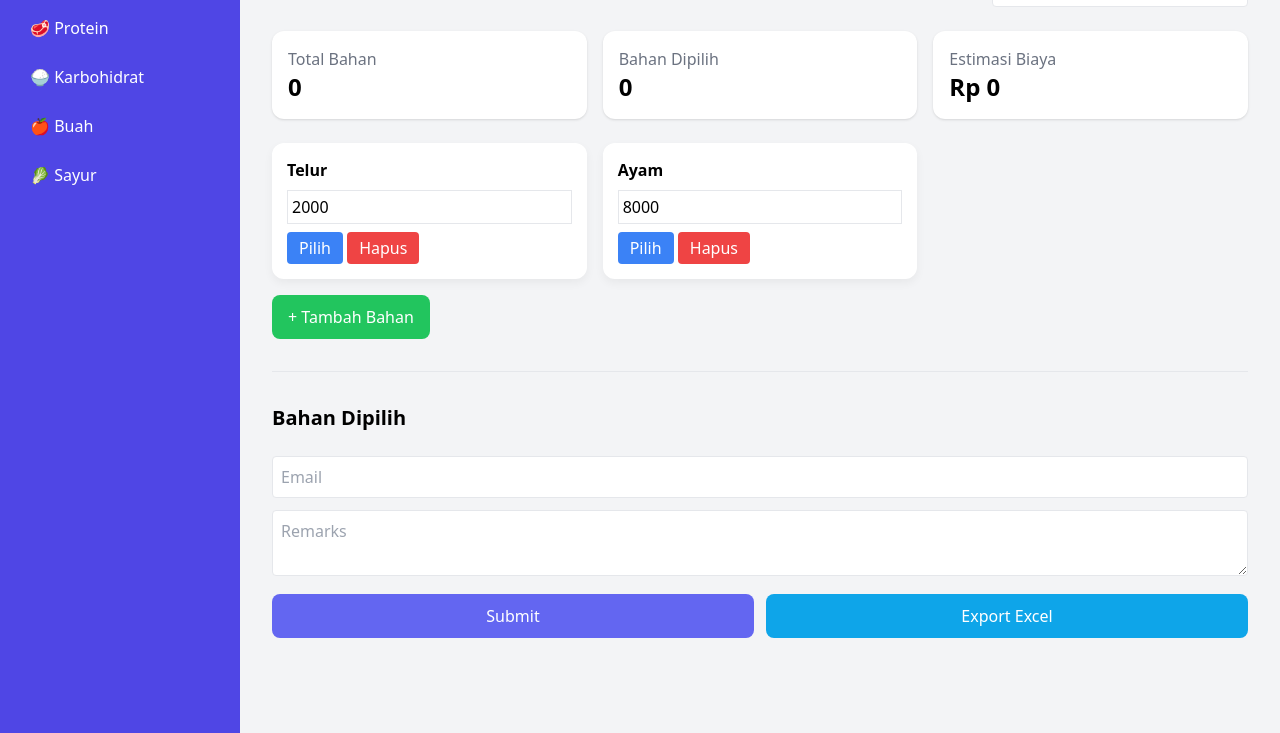
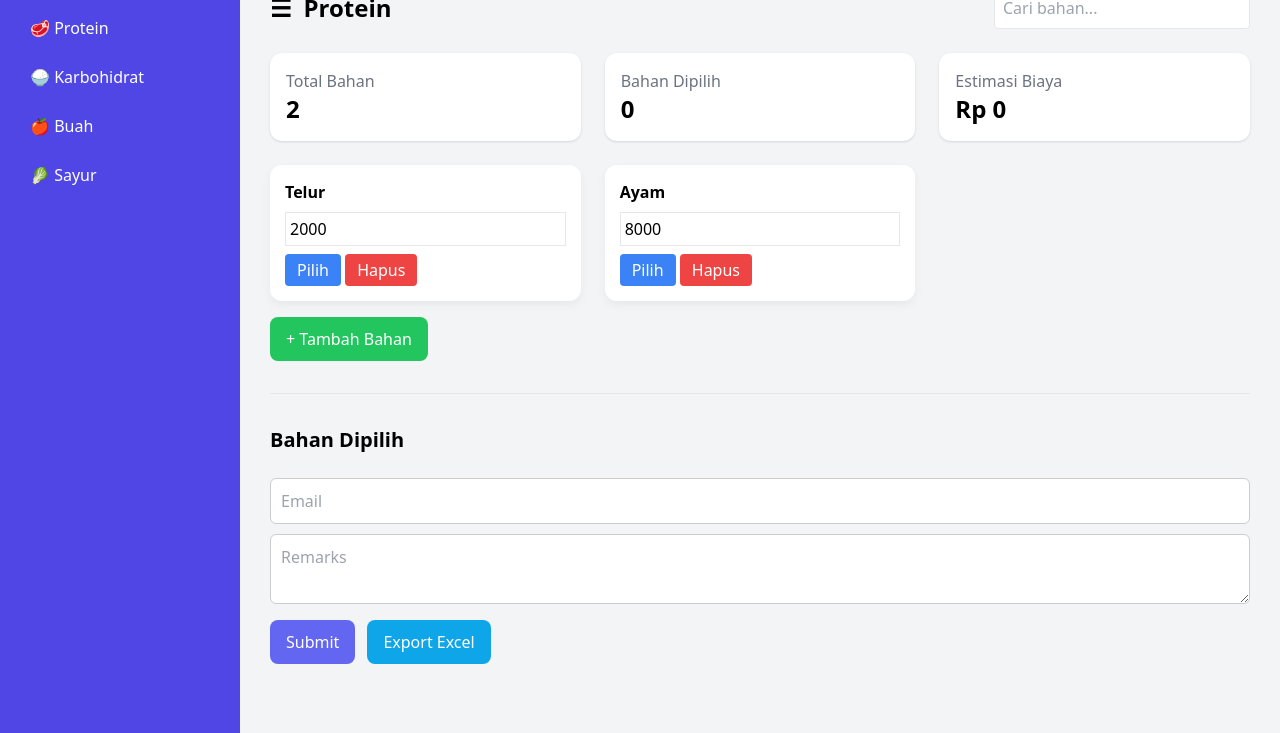
Before and after one commit to Andromedha123/Request-item, a website: page index.html in a window 1280 px wide. Shown: the part 67-800 px from the top of the page. Drawn offline with nearby package versions, Linux system fonts and the light colour scheme.

Commit message:
update product cart

```diff
--- a/index.html
+++ b/index.html
@@ -19,7 +19,7 @@ href="https://cdnjs.cloudflare.com/ajax/libs/animate.css/4.1.1/animate.min.css"/
 
 <body class="bg-gray-100 font-sans">
 
-<div class="flex min-h-screen">
+<div class="flex h-screen overflow-hidden">
 
 <!-- SIDEBAR -->
 <div id="sidebar" class="sidebar">
@@ -28,7 +28,7 @@ href="https://cdnjs.cloudflare.com/ajax/libs/animate.css/4.1.1/animate.min.css"/
 
 <ul>
 
-<li onclick="showCategory('protein')" class="menu">🥩 Protein</li>
+<li onclick="showCategory('protein')" class="menu active">🥩 Protein</li>
 <li onclick="showCategory('karbo')" class="menu">🍚 Karbohidrat</li>
 <li onclick="showCategory('buah')" class="menu">🍎 Buah</li>
 <li onclick="showCategory('sayur')" class="menu">🥬 Sayur</li>
@@ -38,19 +38,23 @@ href="https://cdnjs.cloudflare.com/ajax/libs/animate.css/4.1.1/animate.min.css"/
 </div>
 
 <!-- CONTENT -->
-<div class="flex-1 p-4 md:p-8">
+<div class="content flex-1 overflow-y-auto">
+
+<button onclick="toggleSidebar()" class="menuBtn">
+☰
+</button>
 
 <!-- HEADER -->
 
-<div class="flex flex-col md:flex-row md:items-center md:justify-between gap-4 mb-6">
+<div class="flex justify-between items-center mb-6">
 
 <div class="flex items-center gap-3">
 
-<button onclick="toggleSidebar()" class="text-2xl font-bold md:hidden">
+<button onclick="toggleSidebar()" class="text-2xl font-bold">
 ☰
 </button>
 
-<h2 id="categoryTitle" class="text-xl md:text-2xl font-bold">
+<h2 id="categoryTitle" class="text-2xl font-bold">
 Protein
 </h2>
 
@@ -59,25 +63,25 @@ Protein
 <input id="search"
 placeholder="Cari bahan..."
 onkeyup="searchItem()"
-class="border p-2 rounded w-full md:w-64">
+class="border p-2 rounded w-full sm:w-64">
 
 </div>
 
 <!-- STAT CARDS -->
 
-<div class="grid grid-cols-1 sm:grid-cols-2 lg:grid-cols-3 gap-4 mb-6">
+<div class="grid grid-cols-3 gap-6 mb-6">
 
-<div class="bg-white p-4 rounded-xl shadow">
+<div class="bg-white p-4 rounded-xl shadow hover:shadow-lg transition">
 <h4 class="text-gray-500">Total Bahan</h4>
 <p id="totalItems" class="text-2xl font-bold">0</p>
 </div>
 
-<div class="bg-white p-4 rounded-xl shadow">
+<div class="bg-white p-4 rounded-xl shadow hover:shadow-lg transition">
 <h4 class="text-gray-500">Bahan Dipilih</h4>
 <p id="totalCart" class="text-2xl font-bold">0</p>
 </div>
 
-<div class="bg-white p-4 rounded-xl shadow">
+<div class="bg-white p-4 rounded-xl shadow hover:shadow-lg transition">
 <h4 class="text-gray-500">Estimasi Biaya</h4>
 <p class="text-2xl font-bold">Rp <span id="total">0</span></p>
 </div>
@@ -87,7 +91,7 @@ class="border p-2 rounded w-full md:w-64">
 <!-- ITEMS -->
 
 <div id="items"
-class="grid grid-cols-1 sm:grid-cols-2 lg:grid-cols-3 gap-4">
+class="grid grid-cols-1 sm:grid-cols-2 lg:grid-cols-3 gap-6">
 </div>
 
 <button onclick="addItem()" class="btn-add mt-4">
@@ -100,28 +104,23 @@ class="grid grid-cols-1 sm:grid-cols-2 lg:grid-cols-3 gap-4">
 Bahan Dipilih
 </h3>
 
-<div id="cart" class="space-y-3"></div>
+<div id="cart"></div>
 
 <!-- FORM -->
 
-<div class="mt-6 space-y-3">
+<div class="form mt-6">
 
-<input id="email"
-placeholder="Email"
-class="border p-2 rounded w-full">
+<input id="email" placeholder="Email">
 
-<textarea id="remarks"
-placeholder="Remarks"
-class="border p-2 rounded w-full">
-</textarea>
+<textarea id="remarks" placeholder="Remarks"></textarea>
 
-<div class="flex flex-col sm:flex-row gap-3">
+<div class="flex gap-3">
 
-<button onclick="submitForm()" class="btn-submit w-full">
+<button onclick="submitForm()" class="btn-submit">
 Submit
 </button>
 
-<button onclick="exportExcel()" class="btn-export w-full">
+<button onclick="exportExcel()" class="btn-export">
 Export Excel
 </button>
 
@@ -138,11 +137,7 @@ Export Excel
 <script>
 
 function toggleSidebar(){
-
-let sidebar=document.getElementById("sidebar")
-
-sidebar.classList.toggle("show")
-
+document.getElementById("sidebar").classList.toggle("hide")
 }
 
 </script>
--- a/script.js
+++ b/script.js
@@ -1,4 +1,9 @@
-let data = {
+// LOAD DATA DARI LOCAL STORAGE
+
+let savedData = localStorage.getItem("mbg_data")
+let savedCart = localStorage.getItem("mbg_cart")
+
+let data = savedData ? JSON.parse(savedData) : {
 
 protein:[
 {name:"Telur",price:2000},
@@ -23,9 +28,19 @@ sayur:[
 }
 
 let current="protein"
-let cart=[]
+let cart = savedCart ? JSON.parse(savedCart) : []
 
 
+// SIMPAN DATA
+function saveData(){
+
+localStorage.setItem("mbg_data",JSON.stringify(data))
+localStorage.setItem("mbg_cart",JSON.stringify(cart))
+
+}
+
+
+// GANTI KATEGORI
 function showCategory(cat){
 
 current=cat
@@ -41,10 +56,12 @@ setTimeout(()=>{
 container.classList.remove("animate__animated","animate__fadeIn")
 },500)
 
+updateTotalItems()
+
 }
 
 
-
+// RENDER ITEM
 function renderItems(){
 
 let html=""
@@ -80,16 +97,22 @@ Hapus
 
 document.getElementById("items").innerHTML=html
 
+updateTotalItems()
+
 }
 
 
+// UPDATE HARGA
+function updatePrice(i,val){
 
-function updatePrice(i,val){
 data[current][i].price=parseInt(val)
+
+saveData()
+
 }
 
 
-
+// HAPUS ITEM
 function deleteItem(i){
 
 let cards=document.querySelectorAll("#items .card")
@@ -100,6 +123,9 @@ card.classList.add("animate__animated","animate__fadeOut")
 setTimeout(()=>{
 
 data[current].splice(i,1)
+
+saveData()
+
 renderItems()
 
 },300)
@@ -107,16 +133,20 @@ renderItems()
 }
 
 
-
+// TAMBAH ITEM
 function addItem(){
 
 let name=prompt("Nama bahan")
 let price=prompt("Harga")
 
+if(!name || !price) return
+
 data[current].push({
 name,
 price:parseInt(price)
 })
+
+saveData()
 
 renderItems()
 
@@ -131,7 +161,7 @@ container.classList.remove("animate__animated","animate__bounceIn")
 }
 
 
-
+// PILIH ITEM
 function selectItem(i){
 
 let item=data[current][i]
@@ -141,6 +171,8 @@ name:item.name,
 price:item.price,
 qty:1
 })
+
+saveData()
 
 renderCart()
 
@@ -152,12 +184,12 @@ setTimeout(()=>{
 cartBox.classList.remove("animate__animated","animate__pulse")
 },500)
 
-document.getElementById("totalCart").innerText=cart.length
+updateCartCount()
 
 }
 
 
-
+// RENDER CART
 function renderCart(){
 
 let html=""
@@ -205,17 +237,24 @@ hapus
 document.getElementById("cart").innerHTML=html
 document.getElementById("total").innerText=total
 
+updateCartCount()
+
 }
 
 
+// UBAH QTY
+function changeQty(i,val){
 
-function changeQty(i,val){
 cart[i].qty=parseInt(val)
+
+saveData()
+
 renderCart()
+
 }
 
 
-
+// HAPUS CART
 function removeCart(i){
 
 let cards=document.querySelectorAll("#cart .card")
@@ -226,6 +265,9 @@ card.classList.add("animate__animated","animate__fadeOut")
 setTimeout(()=>{
 
 cart.splice(i,1)
+
+saveData()
+
 renderCart()
 
 },300)
@@ -233,7 +275,7 @@ renderCart()
 }
 
 
-
+// SEARCH ITEM
 function searchItem(){
 
 let keyword=document.getElementById("search").value.toLowerCase()
@@ -273,15 +315,17 @@ document.getElementById("items").innerHTML=html
 }
 
 
-
+// SUBMIT FORM KE SERVER
 function submitForm(){
 
 let email=document.getElementById("email").value
 let remarks=document.getElementById("remarks").value
 
 if(!email){
+
 alert("Email wajib diisi")
 return
+
 }
 
 fetch("http://localhost:3000/submit",{
@@ -311,6 +355,7 @@ console.log(data)
 }
 
 
+// EXPORT CSV
 function exportExcel(){
 
 let csv="Nama,Qty,Harga\n"
@@ -332,15 +377,40 @@ a.click()
 }
 
 
-
-renderItems()
-
+// TOGGLE SIDEBAR
 function toggleSidebar(){
 
 let sidebar=document.getElementById("sidebar")
 
 sidebar.classList.toggle("hide")
 
-document.getElementById("totalItems").innerText=data[current].length
+}
+
+
+// UPDATE TOTAL ITEM
+function updateTotalItems(){
+
+let totalItems = data[current].length
+
+let el=document.getElementById("totalItems")
+
+if(el) el.innerText=totalItems
 
 }
+
+
+// UPDATE CART COUNT
+function updateCartCount(){
+
+let el=document.getElementById("totalCart")
+
+if(el) el.innerText=cart.length
+
+}
+
+
+// LOAD PERTAMA
+renderItems()
+renderCart()
+updateCartCount()
+updateTotalItems()
```
